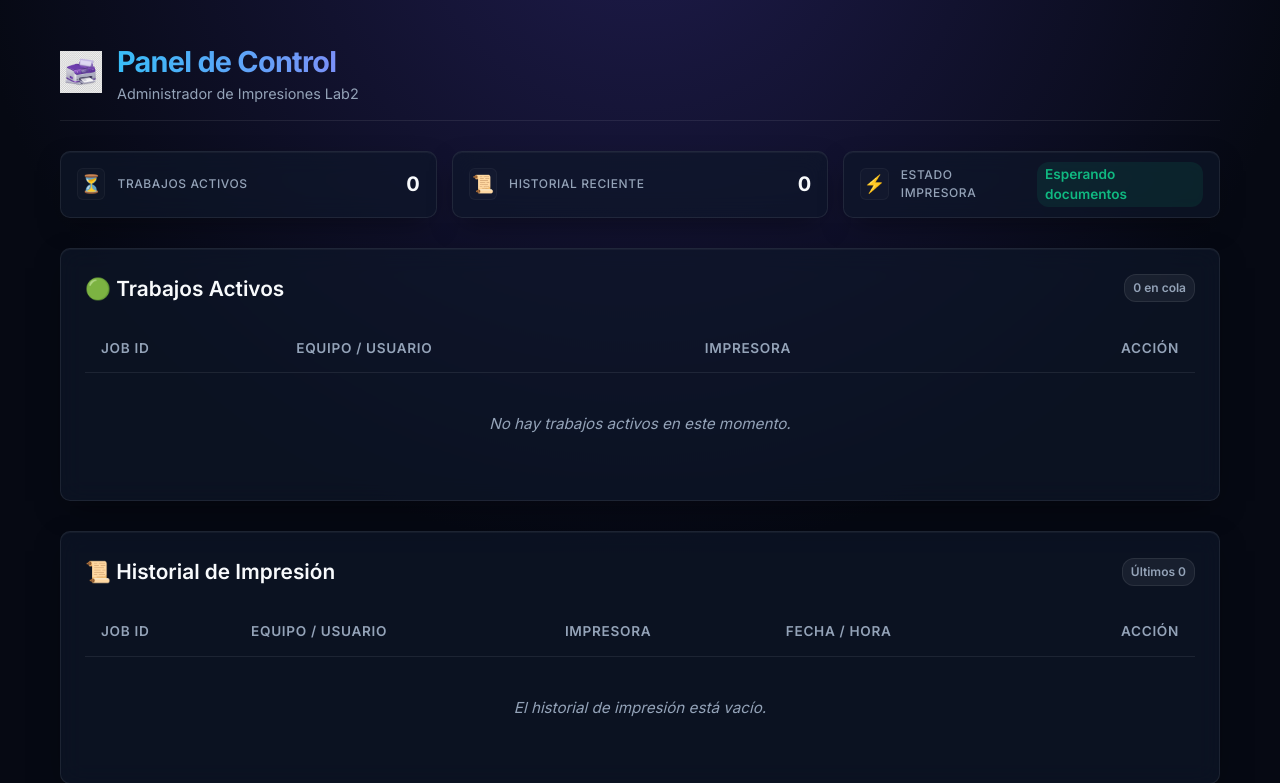
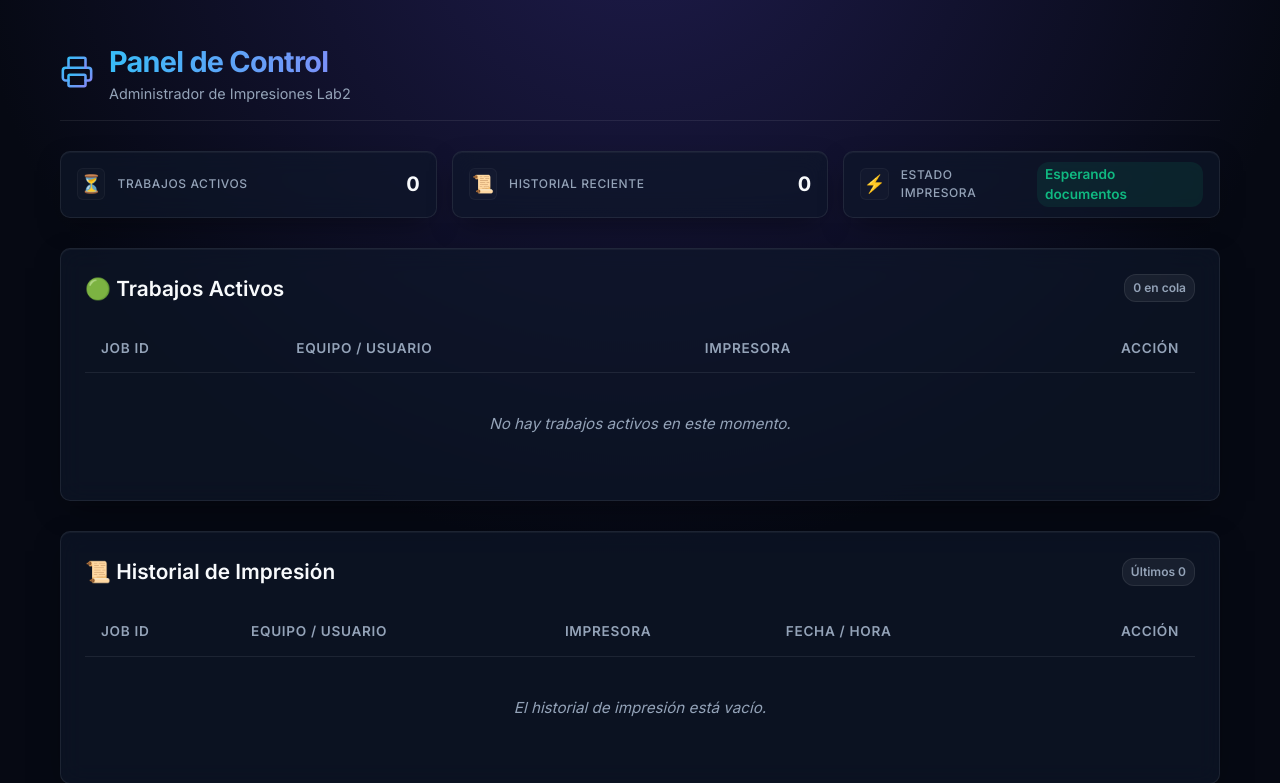
Before and after one commit to JosuhaSanhueza/webcups, a Flask app: page / in a window 1280 px wide. Shown: the top 783 px of the page. Run offline with Flask 3, Linux system fonts and the light colour scheme; data that the repository does not hold is empty.

Commit message:
UI: Reemplazar logo por SVG estático y elegante

```diff
--- a/static/css/style.css
+++ b/static/css/style.css
@@ -93,16 +93,9 @@ body {
     color: var(--text-muted);
     font-size: 0.9rem;
 }
-
-.icon-pulse {
-    display: inline-block;
-    animation: pulse-slow 3s infinite ease-in-out;
-}
-
 .header-icon {
-    width: 42px;
-    height: 42px;
-    object-fit: contain;
+    display: block;
+    flex-shrink: 0;
 }
 
 /* Tarjetas (Cards) */
--- a/templates/index.html
+++ b/templates/index.html
@@ -20,7 +20,17 @@
         <!-- Encabezado -->
         <header class="app-header">
             <div class="header-logo">
-                <img src="{{ url_for('static', filename='printer.png') }}" class="header-icon icon-pulse" alt="Logo Impresora">
+                <svg xmlns="http://www.w3.org/2000/svg" width="34" height="34" viewBox="0 0 24 24" fill="none" stroke="url(#printer-gradient)" stroke-width="1.8" stroke-linecap="round" stroke-linejoin="round" class="header-icon">
+                    <defs>
+                        <linearGradient id="printer-gradient" x1="0%" y1="0%" x2="100%" y2="100%">
+                            <stop offset="0%" stop-color="#38bdf8" />
+                            <stop offset="100%" stop-color="#818cf8" />
+                        </linearGradient>
+                    </defs>
+                    <path d="M6 18H4a2 2 0 0 1-2-2v-5a2 2 0 0 1 2-2h16a2 2 0 0 1 2 2v5a2 2 0 0 1-2 2h-2"/>
+                    <path d="M6 9V3a1 1 0 0 1 1-1h10a1 1 0 0 1 1 1v6"/>
+                    <rect x="6" y="14" width="12" height="8" rx="1"/>
+                </svg>
                 <div>
                     <h1>Panel de Control</h1>
                     <p class="subtitle">Administrador de Impresiones Lab2</p>
```
